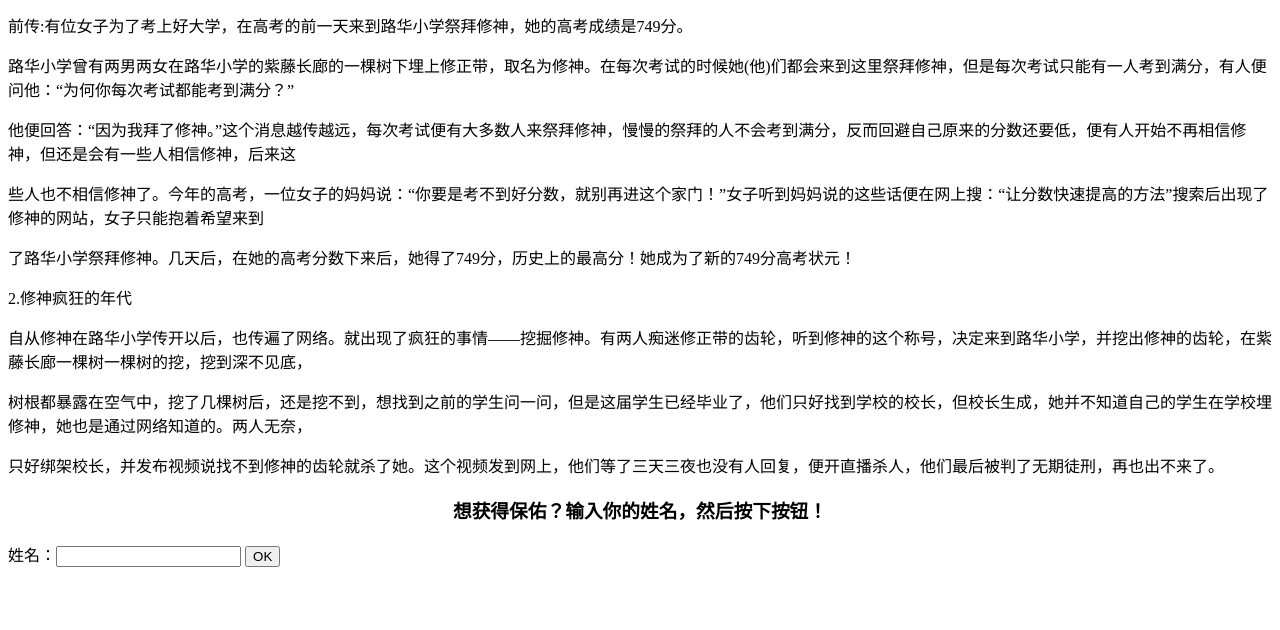
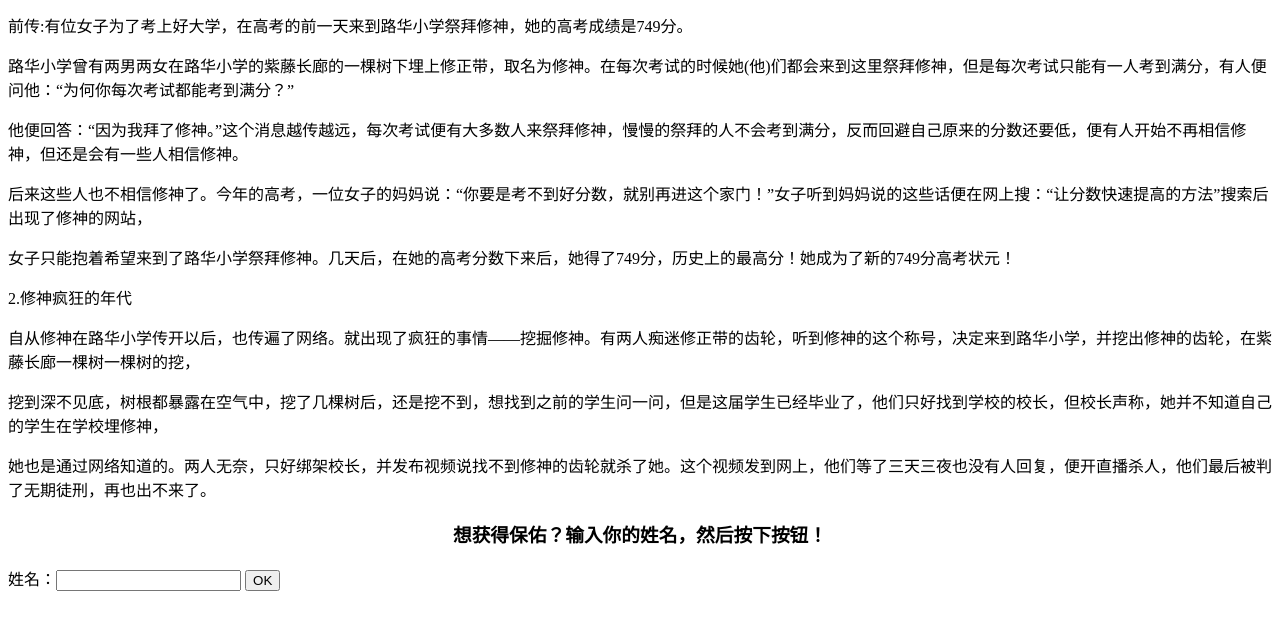
Before and after one commit to AC-Deterrence/God-of-Correction-Tape, a plain HTML site: page index.html in a window 1280 px wide. Shown: the part 102-732 px from the top of the page. Drawn offline with Linux system fonts and the light colour scheme.

Commit message:
Add files via upload

```diff
--- a/index.html
+++ b/index.html
@@ -4,13 +4,13 @@
   <p>前传:有位女子为了考上好大学，在高考的前一天来到路华小学祭拜修神，她的高考成绩是749分。</p>
   <p></p>
   <p>路华小学曾有两男两女在路华小学的紫藤长廊的一棵树下埋上修正带，取名为修神。在每次考试的时候她(他)们都会来到这里祭拜修神，但是每次考试只能有一人考到满分，有人便问他：“为何你每次考试都能考到满分？”</p>
-  <p>他便回答：“因为我拜了修神。”这个消息越传越远，每次考试便有大多数人来祭拜修神，慢慢的祭拜的人不会考到满分，反而回避自己原来的分数还要低，便有人开始不再相信修神，但还是会有一些人相信修神，后来这</p>
-  <p>些人也不相信修神了。今年的高考，一位女子的妈妈说：“你要是考不到好分数，就别再进这个家门！”女子听到妈妈说的这些话便在网上搜：“让分数快速提高的方法”搜索后出现了修神的网站，女子只能抱着希望来到</p>
-  <p>了路华小学祭拜修神。几天后，在她的高考分数下来后，她得了749分，历史上的最高分！她成为了新的749分高考状元！</p>
+  <p>他便回答：“因为我拜了修神。”这个消息越传越远，每次考试便有大多数人来祭拜修神，慢慢的祭拜的人不会考到满分，反而回避自己原来的分数还要低，便有人开始不再相信修神，但还是会有一些人相信修神。</p>
+  <p>后来这些人也不相信修神了。今年的高考，一位女子的妈妈说：“你要是考不到好分数，就别再进这个家门！”女子听到妈妈说的这些话便在网上搜：“让分数快速提高的方法”搜索后出现了修神的网站，</p>
+  <p>女子只能抱着希望来到了路华小学祭拜修神。几天后，在她的高考分数下来后，她得了749分，历史上的最高分！她成为了新的749分高考状元！</p>
   <p>2.修神疯狂的年代</p>
-  <p>自从修神在路华小学传开以后，也传遍了网络。就出现了疯狂的事情——挖掘修神。有两人痴迷修正带的齿轮，听到修神的这个称号，决定来到路华小学，并挖出修神的齿轮，在紫藤长廊一棵树一棵树的挖，挖到深不见底，</p>
-  <p>树根都暴露在空气中，挖了几棵树后，还是挖不到，想找到之前的学生问一问，但是这届学生已经毕业了，他们只好找到学校的校长，但校长生成，她并不知道自己的学生在学校埋修神，她也是通过网络知道的。两人无奈，</p>
-  <p>只好绑架校长，并发布视频说找不到修神的齿轮就杀了她。这个视频发到网上，他们等了三天三夜也没有人回复，便开直播杀人，他们最后被判了无期徒刑，再也出不来了。</p>
+  <p>自从修神在路华小学传开以后，也传遍了网络。就出现了疯狂的事情——挖掘修神。有两人痴迷修正带的齿轮，听到修神的这个称号，决定来到路华小学，并挖出修神的齿轮，在紫藤长廊一棵树一棵树的挖，</p>
+  <p>挖到深不见底，树根都暴露在空气中，挖了几棵树后，还是挖不到，想找到之前的学生问一问，但是这届学生已经毕业了，他们只好找到学校的校长，但校长声称，她并不知道自己的学生在学校埋修神，</p>
+  <p>她也是通过网络知道的。两人无奈，只好绑架校长，并发布视频说找不到修神的齿轮就杀了她。这个视频发到网上，他们等了三天三夜也没有人回复，便开直播杀人，他们最后被判了无期徒刑，再也出不来了。</p>
   <h3 style="text-align:center;">想获得保佑？输入你的姓名，然后按下按钮！</h3>
     姓名：<input type="text" name="name" />
     <input type="submit" value="OK" />
```
